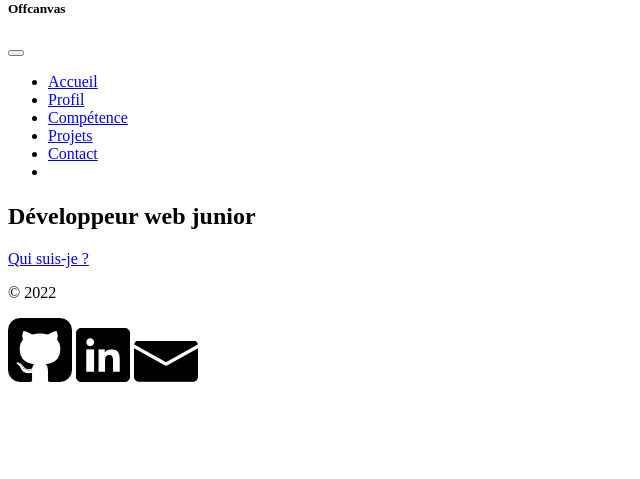
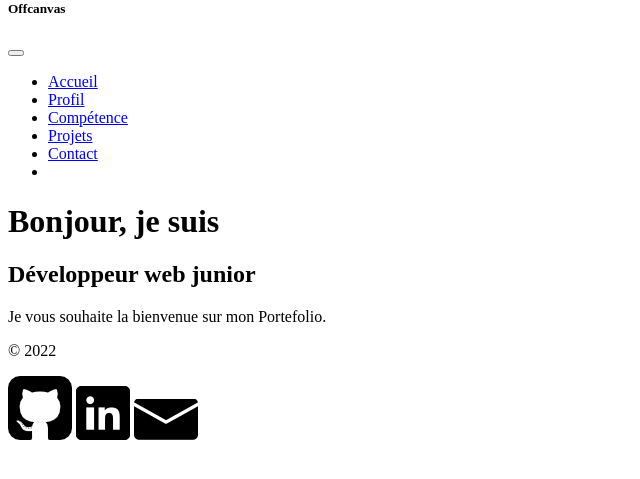
Before and after one commit to Desbiens-Mickael/Portfolio, a Symfony app: template templates/home/index.html.twig in a window 1280 px wide. Shown: the part 151-630 px from the top of the page, without its empty margins (0-640 px from the left). Run offline with Twig, Linux system fonts and the light colour scheme; the template is opened without the code that fills it, so the values that code supplies are empty; some libraries are stand-ins or nearby versions.

Commit message:
redesign of the homepage

```diff
--- a/assets/styles/_global.scss
+++ b/assets/styles/_global.scss
@@ -1,5 +1,4 @@
 body{
   background-color: $light;
   box-sizing: border-box;
-  padding-top: 6rem;
 }
--- a/assets/styles/_home.scss
+++ b/assets/styles/_home.scss
@@ -1,3 +1,5 @@
-.box-home{
-  height: 80vh;
+.home-container{
+  background-image: url("/assets/images/accueil.png");
+  height: 750px;
+  width: 100%;
 }
--- a/src/Controller/ContactController.php
+++ b/src/Controller/ContactController.php
@@ -14,7 +14,7 @@
 
 class ContactController extends AbstractController
 {
-    #[Route('/contact', name: 'contact')]
+    #[Route('/contact', name: 'contact', methods: ['POST', 'GET'])]
     public function index(
         Request $request,
         ContactRepository $contactRepository,
--- a/src/Entity/Contact.php
+++ b/src/Entity/Contact.php
@@ -2,6 +2,7 @@
 
 namespace App\Entity;
 
+use Symfony\Component\Validator\Constraints as Assert;
 use App\Repository\ContactRepository;
 use Doctrine\DBAL\Types\Types;
 use Doctrine\ORM\Mapping as ORM;
--- a/src/Form/ContactType.php
+++ b/src/Form/ContactType.php
@@ -16,7 +16,10 @@
     {
         $builder
             ->add('firstname', TextType::class, [
-                'label' => 'Prénom'
+                'label' => 'Prénom',
+                'attr' => [
+                    'placeholder' => '✏️Prénom'
+                ]
             ])
             ->add('lastname', TextType::class, [
                 'label' => 'Nom'
--- a/src/Form/ProjetType.php
+++ b/src/Form/ProjetType.php
@@ -32,7 +32,9 @@
                 ],
             ])
             ->add('link', TextType::class)
-            ->add('date', DateType::class)
+            ->add('date', DateType::class, [
+                'widget' => 'single_text'
+            ])
 
             ->add('techno', EntityType::class,[
                 'class' => Techno::class,
--- a/templates/admin/projet/index.html.twig
+++ b/templates/admin/projet/index.html.twig
@@ -25,7 +25,7 @@
             <tr class="text-center">
                 <td>{{ projet.id }}</td>
                 <td>{{ projet.name }}</td>
-                <td>{{ projet.date ? projet.date|date('Y-m-d') : '' }}</td>
+                <td>{{ projet.date ? projet.date|date('d-m-Y') : '' }}</td>
                 <td>{{ projet.slug }}</td>
                 <td>
                     <a class="btn btn-outline-primary" href="{{ path('projet_show', {'id': projet.id}) }}">
--- a/templates/home/index.html.twig
+++ b/templates/home/index.html.twig
@@ -1,15 +1,18 @@
 {% extends 'base.html.twig' %}
 
-{% block title %}Accuei{% endblock %}
+{% block title %}Accueil{% endblock %}
 
 {% block body %}
-    <div class="container">
-{#        <a href=""><img src="{{ asset('build/images/') }}" alt="" class="img-prez"></a>#}
-        <div class="d-flex flex-column justify-content-center box-home">
-            <h1 class="text-center">{{ user.lastname }} {{ user.firstname }}</h1>
-            <h2 class="text-center mt-3 mb-5">Développeur web junior</h2>
-            <a href="{{ path('profil') }}" class="btn btn-outline-primary mx-auto">Qui suis-je ?</a>
+    <div class="container-fluid home-container d-flex flex-column justify-content-center align-items-center">
+
+        <div class="d-flex flex-column text-white mx-auto border-start border-5">
+            <h1 class="ms-3 fs-3 w-auto">Bonjour, je suis {{ user.lastname }} {{ user.firstname }}</h1>
+            <h2 class="ms-3 fs-3 w-auto">Développeur web junior</h2>
+            <p class="ms-3 mb-0 fs-3 w-auto">Je vous souhaite la bienvenue sur mon Portefolio.</p>
         </div>
-
+        <div class="bg-danger"></div>
+        <div class="bg-primary "></div>
+        <div class="bg-success"></div>
+        <div class="bg-warning"></div>
     </div>
 {% endblock %}
--- a/templates/include/_navbar.html.twig
+++ b/templates/include/_navbar.html.twig
@@ -1,4 +1,4 @@
-<nav class="navbar navbar-dark navbar-expand-lg bg-dark fixed-top shadow-lg">
+<nav class="navbar navbar-expand-lg fixed-top shadow-lg">
     <div class="container-fluid">
         <a class="navbar-brand" href="/"><img src="{{ asset('build/images/profil.jpg') }}" alt="" class="img-profil"></a>
         <button class="navbar-toggler" type="button" data-bs-toggle="offcanvas" data-bs-target="#offcanvasNavbar" aria-controls="offcanvasNavbar">
@@ -9,7 +9,7 @@
                 <h5 class="offcanvas-title" id="offcanvasNavbarLabel">Offcanvas</h5>
                 <button type="button" class="btn-close text-reset" data-bs-dismiss="offcanvas" aria-label="Close"></button>
             </div>
-            <div class="offcanvas-body bg-dark">
+            <div class="offcanvas-body">
                 <ul class="navbar-nav justify-content-center flex-grow-1">
                     <li class="nav-item">
                         <a class="nav-link active fs-4 pe-lg-5 text-center " aria-current="page" href="/">Accueil</a>
```
Also changed, not shown: assets/images/accueil.png (added).
